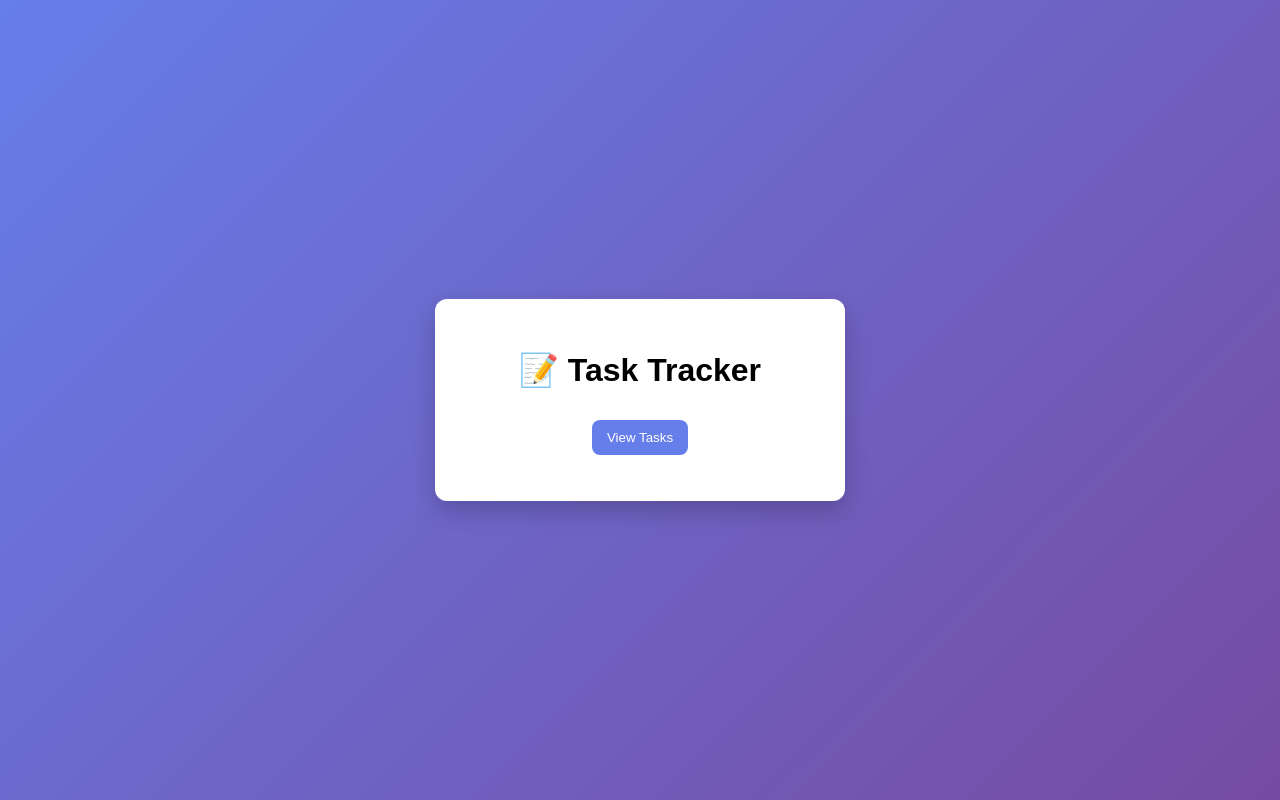
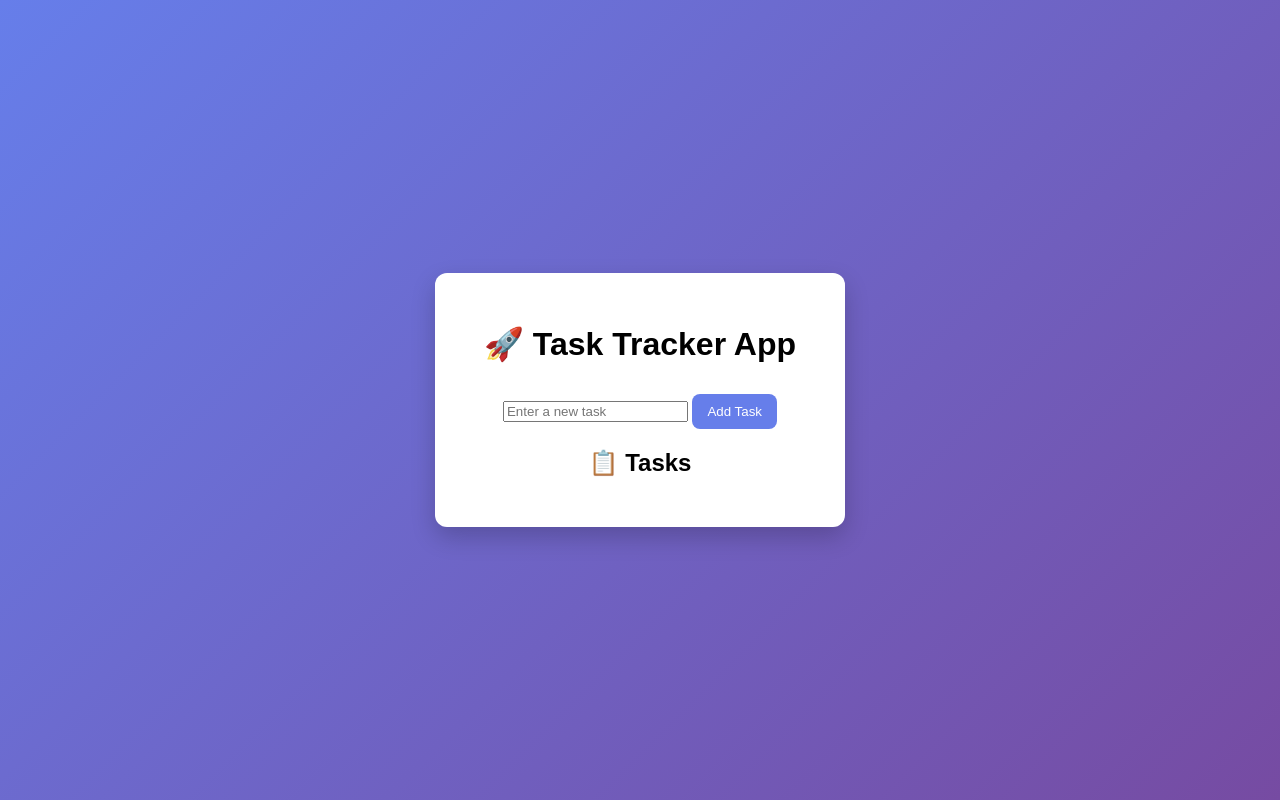
Before and after one commit to Thripthimol/task-tracker-app, a plain HTML site: page frontend/index.html in a window 1280 px wide. Drawn offline with Linux system fonts and the light colour scheme; no server answers.

Commit message:
Add task creation feature with UI and backend API

```diff
--- a/frontend/index.html
+++ b/frontend/index.html
@@ -6,11 +6,16 @@
   <link rel="stylesheet" href="style.css" />
 </head>
 <body>
+
   <div class="container">
-    <h1>📝 Task Tracker</h1>
+    <h1>🚀 Task Tracker App</h1>
 
-    <button onclick="loadTasks()">View Tasks</button>
+    <div class="input-section">
+      <input type="text" id="taskInput" placeholder="Enter a new task" />
+      <button onclick="addTask()">Add Task</button>
+    </div>
 
+    <h2>📋 Tasks</h2>
     <ul id="taskList"></ul>
   </div>
 
--- a/frontend/script.js
+++ b/frontend/script.js
@@ -1,13 +1,38 @@
-async function loadTasks() {
-  const response = await fetch("http://localhost:3000/tasks");
+const API_URL = "http://localhost:3000/tasks";
+
+async function fetchTasks() {
+  const response = await fetch(API_URL);
   const tasks = await response.json();
 
   const list = document.getElementById("taskList");
   list.innerHTML = "";
 
-  tasks.forEach(t => {
+  tasks.forEach(task => {
     const li = document.createElement("li");
-    li.textContent = t.task;
+    li.textContent = task.task;
     list.appendChild(li);
   });
 }
+
+async function addTask() {
+  const input = document.getElementById("taskInput");
+  const taskText = input.value.trim();
+
+  if (!taskText) {
+    alert("Task cannot be empty");
+    return;
+  }
+
+  await fetch(API_URL, {
+    method: "POST",
+    headers: {
+      "Content-Type": "application/json"
+    },
+    body: JSON.stringify({ task: taskText })
+  });
+
+  input.value = "";
+  fetchTasks();
+}
+
+fetchTasks();
```
Also changed, not shown: backend/index.js (+16 -4 lines).
